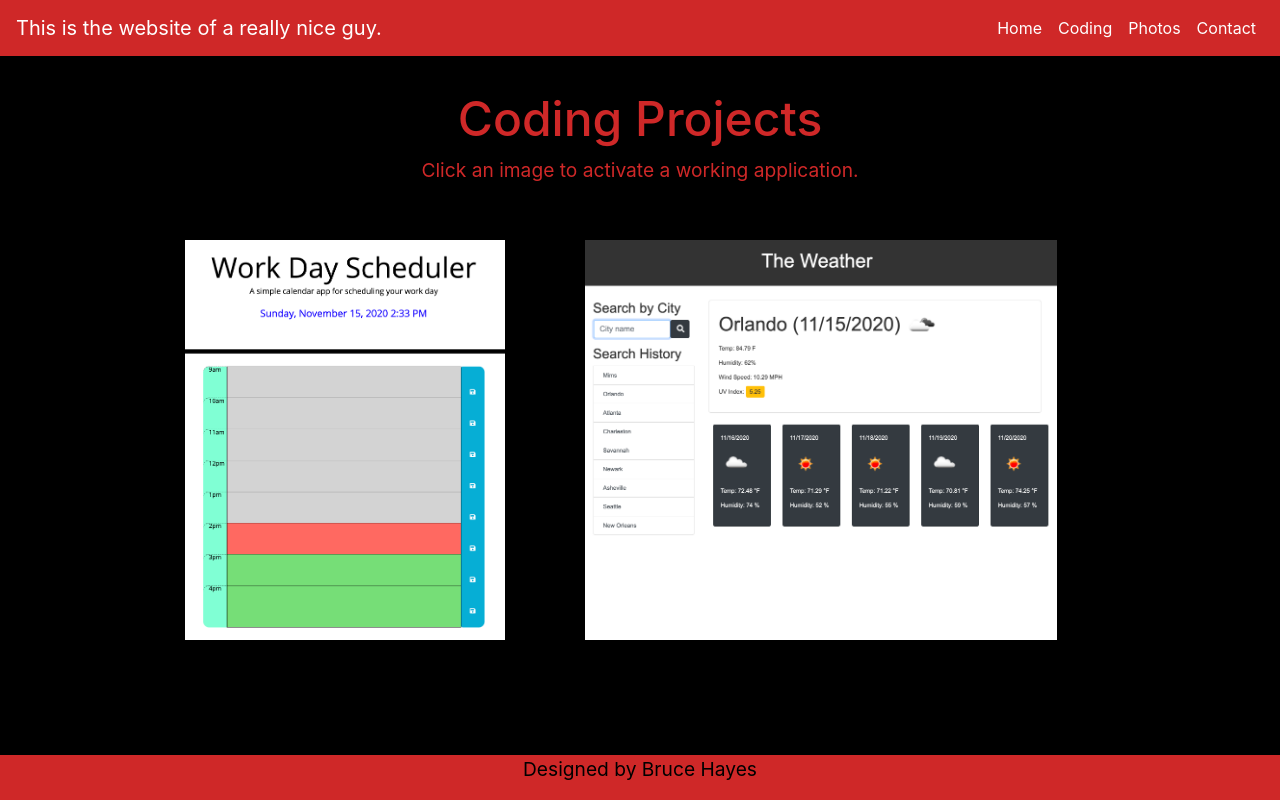
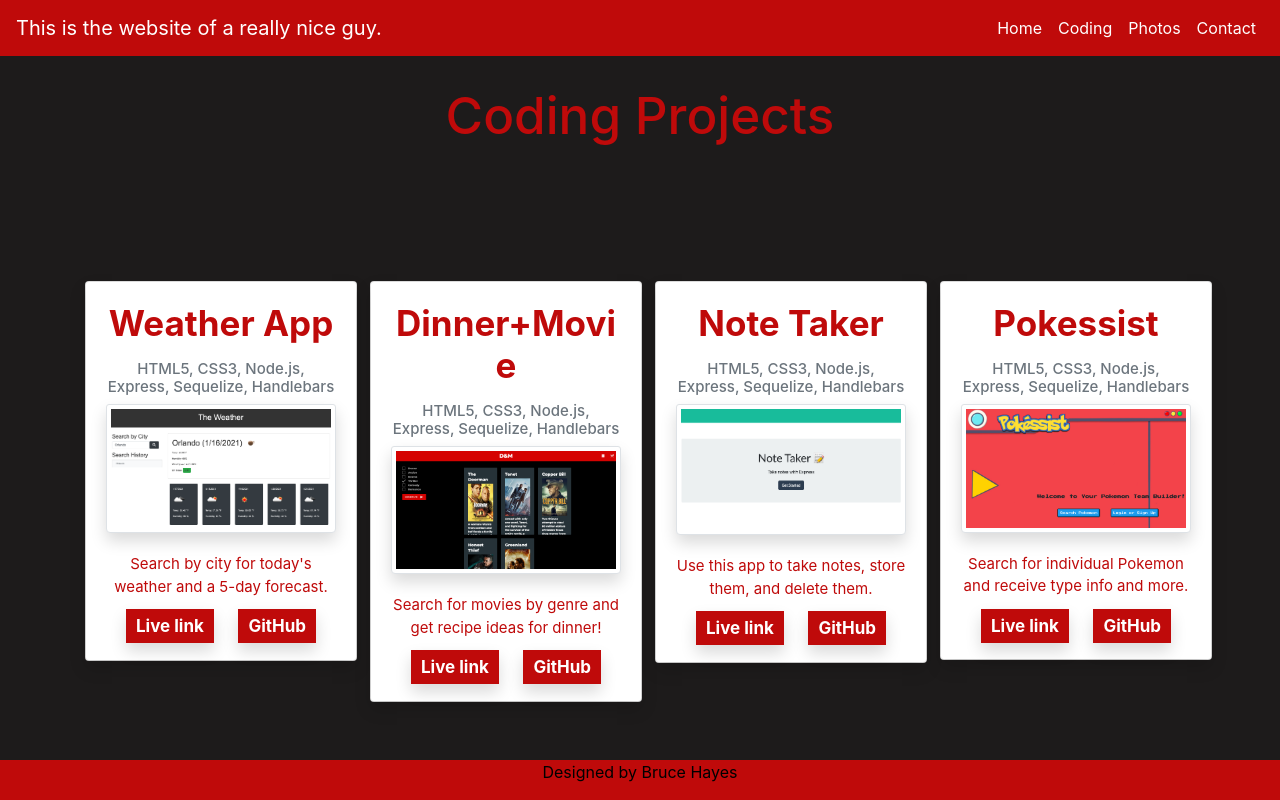
Before and after one commit to bhenryh/responsivePortfolio, a plain HTML site: page coding.html in a window 1280 px wide. Drawn offline with nearby package versions, Linux system fonts and the light colour scheme.

Commit message:
Updates for revised portfolio

```diff
--- a/coding.html
+++ b/coding.html
@@ -4,7 +4,7 @@
 <head>
   <meta charset="UTF-8">
   <meta name="viewport" content="width=device-width, initial-scale=1.0">
-  <title>Document</title>
+  <title>The BHH Portfolio - Coding</title>
   <link rel="stylesheet" href="https://stackpath.bootstrapcdn.com/bootstrap/4.5.2/css/bootstrap.min.css"
     integrity="sha384-JcKb8q3iqJ61gNV9KGb8thSsNjpSL0n8PARn9HuZOnIxN0hoP+VmmDGMN5t9UJ0Z" crossorigin="anonymous">
   <link rel="stylesheet" href="style.css">
@@ -31,22 +31,123 @@
         <li class="nav-item">
           <a class="nav-link" href="contact.html">Contact</a>
         </li>
-
       </ul>
     </div>
   </nav>
+
   <div class="container">
     <div class="row header">
       <div class=col-lg-12>
         <h1>Coding Projects</h1>
-        <p>Click an image to activate a working application.</p>
+        <!-- <p class="ins">Click an image to activate a working application.</p> -->
       </div>
+    </div>
+    <div class="row">
+      <section class="col-sm-12 col-md-6 col-xl-3">
+        <div class="card mb-3 m-10" style="width: 17rem">
+          <div class="card-body shadow">
+            <h4 class="card-title font-weight-bold">Weather App</h4>
+            <h6 class="card-subtitle mb-2 text-muted">
+              HTML5, CSS3, Node.js, Express, Sequelize, Handlebars
+            </h6>
+            <img class="card-img-top centerImage img-thumbnail shadow img-thumbnail"
+              src="assets/images/weatherApp.png" alt="screenshot of Weather app" />
+            <br />
+
+            <p class="card-text scroll">
+              Search by city for today's weather and a 5-day forecast.
+            </p>
+
+            <div>
+              <a href="https://bhenryh.github.io/weatherApp/" target="_blank" class="card-link shadow font-weight-bold">Live link</a>
+              <a href="https://github.com/bhenryh/weatherApp" target="_blank" class="card-link shadow font-weight-bold">GitHub</a>
+            </div>
+          </div>
+        </div>
+      </section>
+
+      <section class="col-sm-12 col-md-6 col-xl-3">
+        <div class="card mb-3 m-10" style="width: 17rem">
+          <div class="card-body shadow">
+            <h4 class="din card-title font-weight-bold">Dinner+Movie</h4>
+            <h6 class="card-subtitle mb-2 text-muted">
+              HTML5, CSS3, Node.js, Express, Sequelize, Handlebars
+            </h6>
+            <img class="card-img-top centerImage img-thumbnail shadow img-thumbnail"
+              src="assets/images/dinner&Movie.png" alt="screenshot of dinner&Movie app" />
+            <br />
+
+            <p class="card-text scroll">
+              Search for movies by genre and get recipe ideas for dinner!
+            </p>
+
+            <div>
+              <a href="https://bhenryh.github.io/Dinner_n_Movie/" target="_blank"  class="card-link shadow font-weight-bold">Live link</a>
+              <a href="https://github.com/bhenryh/Dinner_n_Movie" target="_blank"  class="card-link shadow font-weight-bold">GitHub</a>
+            </div>
+          </div>
+        </div>
+      </section>
+
+      <section class="col-sm-12 col-md-6 col-xl-3">
+        <div class="card mb-3 m-10" style="width: 17rem">
+          <div class="card-body shadow">
+            <h4 class="card-title font-weight-bold">Note Taker</h4>
+            <h6 class="card-subtitle mb-2 text-muted">
+              HTML5, CSS3, Node.js, Express, Sequelize, Handlebars
+            </h6>
+            <img class="card-img-top centerImage img-thumbnail shadow img-thumbnail"
+              src="assets/images/noteTaker.png" alt="screenshot of noteTaker app" />
+            <br />
+
+            <p class="card-text scroll">
+              Use this app to take notes, store them, and delete them.
+            </p>
+
+            <div>
+              <a href="https://agile-brushlands-70619.herokuapp.com/" target="_blank" class="card-link shadow font-weight-bold">Live link</a>
+              <a href="https://github.com/bhenryh/noteTaker" target="_blank" class="card-link shadow font-weight-bold">GitHub</a>
+            </div>
+          </div>
+        </div>
+      </section>
+
+      <section class="col-sm-12 col-md-6 col-xl-3">
+        <div class="card mb-3 m-10" style="width: 17rem">
+          <div class="card-body shadow">
+            <h4 class="card-title font-weight-bold">Pokessist</h4>
+            <h6 class="card-subtitle mb-2 text-muted">
+              HTML5, CSS3, Node.js, Express, Sequelize, Handlebars
+            </h6>
+            <img class="card-img-top centerImage img-thumbnail shadow img-thumbnail"
+              src="assets/images/pokessist.png" alt="screenshot of noteTaker app" />
+            <br />
+
+            <p class="card-text scroll">
+              Search for individual Pokemon and receive type info and more.
+            </p>
+
+            <div>
+              <a href="https://pokessist-app.herokuapp.com/" class="card-link shadow font-weight-bold">Live link</a>
+              <a href="https://github.com/bhenryh/Pokessist" class="card-link shadow font-weight-bold">GitHub</a>
+            </div>
+          </div>
+        </div>
+      </section>
+      <!-- <div class="col-lg-4 my-auto">
+        <a href="https://bhenryh.github.io/Dinner_n_Movie" target="_blank"><img class="codingImages"
+            src="./assets/images/D&M_Image.png" alt="Weather App Screenshot"></a>
+      </div>
+      <div class="col-lg-4 my-auto">
         <a href="https://bhenryh.github.io/workDayScheduler/" target="_blank"><img class="codingImages"
-          src="./assets/images/workDayScheduler_Image.png" alt="Screenshot of Calendar App"></a>
+            src="./assets/images/workDayScheduler_Image.png" alt="Calendar App Screenshot"></a>
+      </div>
+      <div class="col-lg-4 my-auto">
         <a href="https://bhenryh.github.io/weatherApp/" target="_blank"><img class="codingImages"
-          src="./assets/images/weatherApp_Image.png" alt="Screenshot of Weather App"></a>
-
-
+            src="./assets/images/weatherApp_Image.png" alt="SWeather App Screenshot"></a>
+      </div> -->
+    </div>
+  </div>
 
   <div class="footer fixed-bottom">
     <p>Designed by Bruce Hayes</p>
--- a/style.css
+++ b/style.css
@@ -1,4 +1,5 @@
-.navbar {background-color:  rgb(207, 40, 40);}
+/* Global styling: */
+.navbar {background-color:  rgb(191, 10, 10);}
 
 .navbar-brand {
   color: white !important;
@@ -7,63 +8,73 @@
 
 .nav-link {color: white !important;}
 
-body {background-color: rgb(0, 0, 0);}
+body {background-color: rgb(29, 27, 27);}
 
-body {color: rgb(207, 40, 40);}
+body {color: rgb(191, 10, 10);}
 
-.img {
-  max-height: 300px;
-  margin: 20px;
+.header {
+  margin: 50px;
+  /* margin-bottom: 60px; */
 }
-.header {
-  margin: 60px;
-}
-
-/* .music {
-max-height: 300px !important;} */
-
-/* .row {margin: 40px;} */
-
-/* .col-md-4 {
-  justify-content: left;
-} */
 
 .col-md-12 {text-align:center}
 
-.container {
-  display: flex;
-  justify-content: center;
-  flex-direction: column;
-  /* justify-content: center; */
+h1 {text-align: center;
+  margin-top: 35px;
+  font-size: 320%;
+}
 
+.footer {
+  position: fixed;
+  left: 0;
+  bottom: 0;
+  width: 100%;
+  background-color:  rgb(191, 10, 10);
+  color: black;
+  text-align: center;
 }
-.card {
-  margin: 10%;
 
+/* Home page styling: */
+.aboutMe {
+  font-size: 23px;
+  margin-top: 20px;
 }
-h1 {text-align: center;
-  margin-top: 30px;
-  font-size: 300%;
+
+/* Photos page styling: */
+.img {
+  max-height: 350px;
+  margin: 10px;
 }
 
 .mt-0 {margin-top: 40 !important;}
 
-p {justify-content: center;
+/* Contact page styling: */
+.subtext {
+  margin-top: 40%;
   text-align: center;
-  font-size: larger;
 }
+.fa {
+  font-size: xx-large;
+}
+.card {
+  margin-top: 30%;
+  text-align: center;
+}
+.card-title {
+  font-size: 35px;
+}
+.card-subtitle {
+  padding-top: 10px;
+  font-size: 15px;
+}
+.card-text {
+  padding-top: 20px;
+  font-size: 15px;
+}
+.card-link {
 
-.codingImages {
-  max-height: 400px;
-  margin: 40px;
+  padding: 7px 10px;
+  font-size: 17px;
+  background-color: rgb(191, 10, 10);
+  color: rgb(255, 255, 255)
 }
-
-.footer {
-    position: fixed;
-    left: 0;
-    bottom: 0;
-    width: 100%;
-    background-color:  rgb(207, 40, 40);
-    color: black;
-    text-align: center;
-}
```
Also changed, not shown: contact.html (+12 -12 lines), index.html (+9 -11 lines), photos.html (+28 -6 lines), assets/images/dinner&Movie.png (added), assets/images/noteTaker.png (added), assets/images/passwordGenerator.png (added), assets/images/pokessist.png (added), assets/images/weatherApp.png (added), assets/images/weatherApp3.png (added), assets/images/weatherApp4.png (added), 2 other files. Lines whose indentation alone changed are shown as unchanged.
